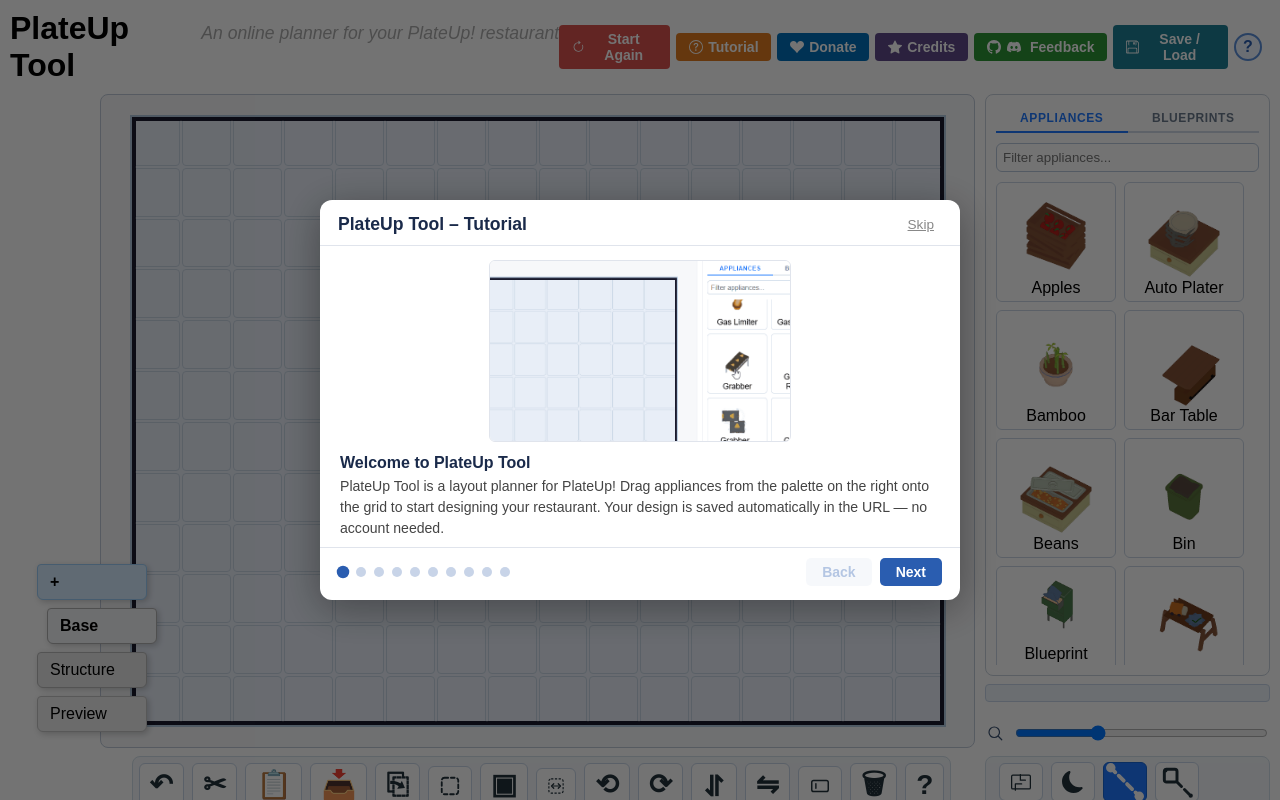
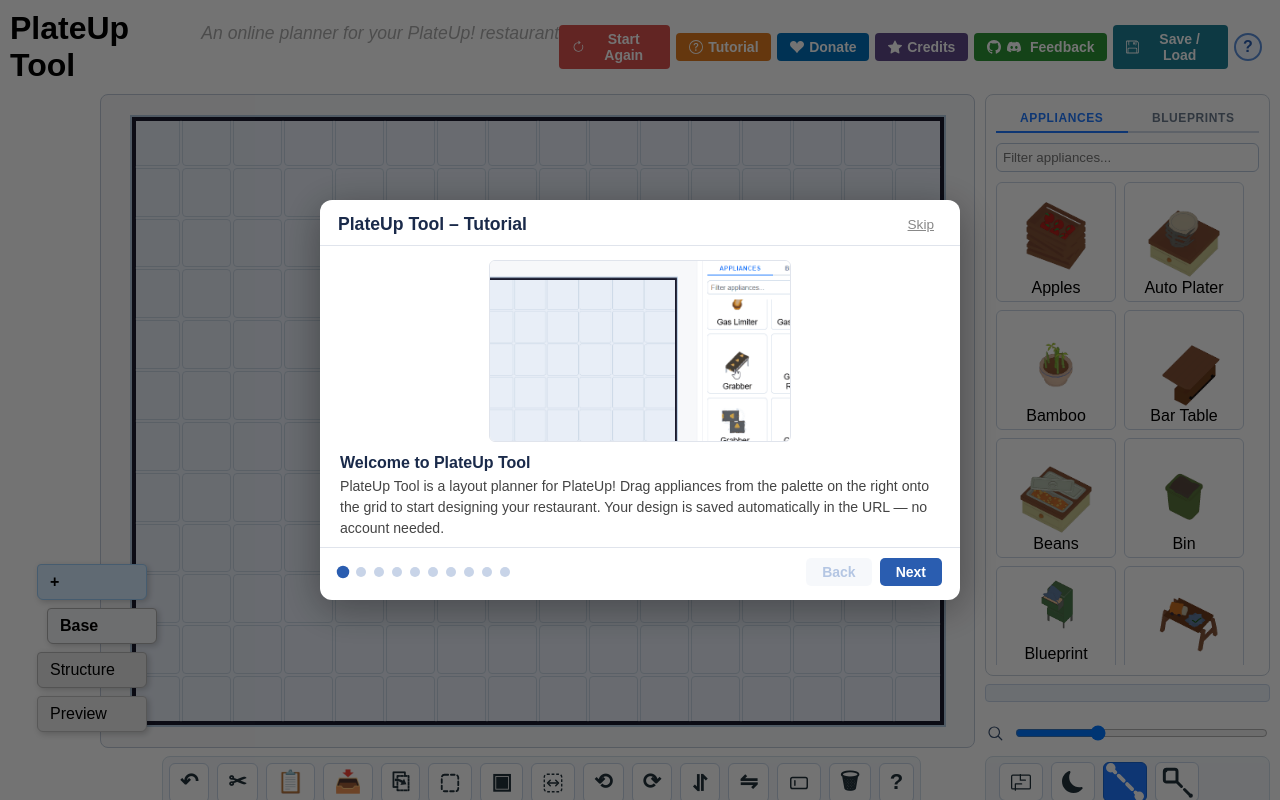
Before and after one commit to eddy0612/PlateUpTool, a Vue app in the folder src/: page / in a window 1280 px wide. Built offline with nearby package versions, Linux system fonts and the light colour scheme.

Commit message:
Correct toolbox icon sizes

```diff
--- a/src/components/GridView.vue
+++ b/src/components/GridView.vue
@@ -2119,7 +2119,7 @@
   filter: grayscale(20%);
 }
 .toolbox-icon { width: 22px; height: 22px; display: block }
-.toolbox-char { font-size: 28px; line-height: 1; display: inline-block; transform: translateY(-1px) }
+.toolbox-char { font-size: 22px; line-height: 1; display: inline-block; transform: translateY(-1px) }
 .toolbox-button[aria-pressed="true"] { background: #e8f9ee; border-color: #6fd08a; color: #0a4f24 }
 .toolbox-button:hover { transform: translateY(-1px) }
 
@@ -2171,7 +2171,7 @@
 .help-popup-icon .hp-char { font-size: 20px }
 .help-popup-icon .rotate-90 { display: inline-block; transform: rotate(90deg); }
 .rotate-90 { display: inline-block; transform: rotate(90deg); }
-.toolbox-button .hp-svg { width: 18px; height: 18px }
+.toolbox-button .hp-svg { width: 22px; height: 22px }
 .help-popup-icon .hp-svg { width: 28px; height: 28px }
 .help-popup-body { min-width: 140px }
 .help-popup-title { font-weight: 700; margin-bottom: 4px }
```
